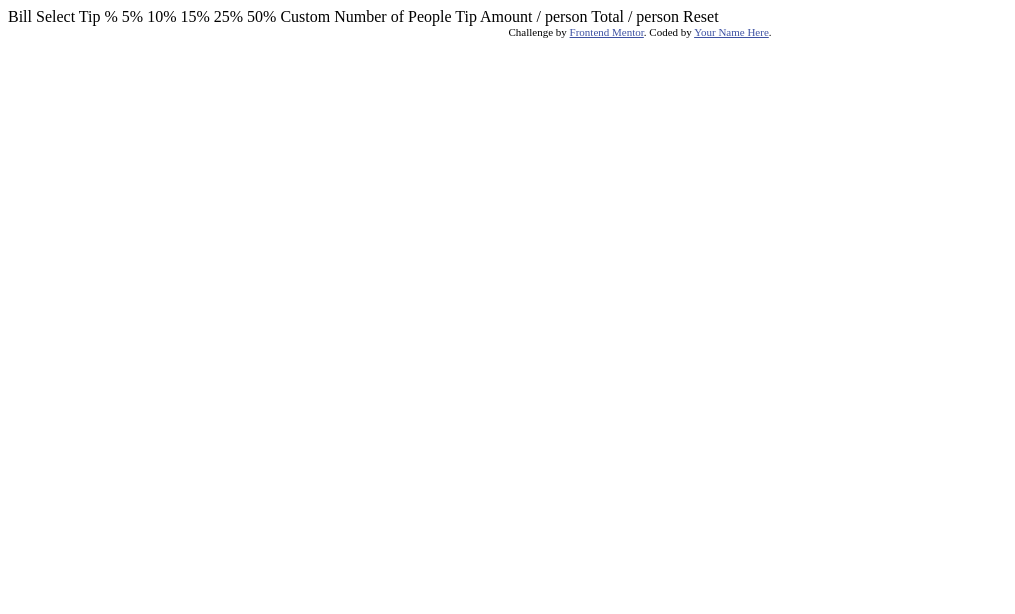
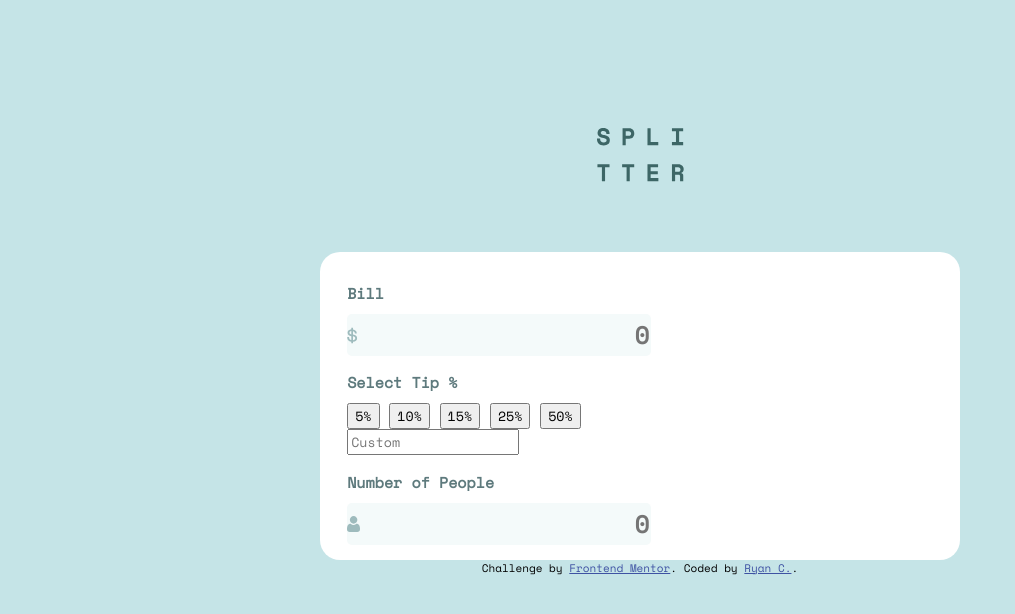
Before and after one commit to ryan-cariaso/tip-calculator-app-main, a plain HTML site: page index.html in a window 1280 px wide. Shown: the whole page, without its empty margins (0-1015 px from the left). Drawn offline with nearby package versions, Linux system fonts and the light colour scheme; files whose address does not match are found by name.

Commit message:
day 1 commit

```diff
--- a/index.html
+++ b/index.html
@@ -3,42 +3,60 @@
 <head>
   <meta charset="UTF-8">
   <meta name="viewport" content="width=device-width, initial-scale=1.0"> <!-- displays site properly based on user's device -->
-
+  <link rel="stylesheet" href="style.css">
+  <script type="text/javascript" defer src="script.js"></script>
+  <link rel="preconnect" href="https://fonts.googleapis.com">
+  <link rel="preconnect" href="https://fonts.gstatic.com" crossorigin>
+  <link href="https://fonts.googleapis.com/css2?family=Space+Mono&display=swap" rel="stylesheet">
   <link rel="icon" type="image/png" sizes="32x32" href="./images/favicon-32x32.png">
 
   <title>Frontend Mentor | Tip calculator app</title>
 
   <!-- Feel free to remove these styles or customise in your own stylesheet 👍 -->
+</head>
+<body>
+  <div class="main">
+
+    <div class="title">
+      <img src="file:///C:/Users/ryanc/OneDrive/Documents/GitHub/tip-calculator-app-main/images/logo.svg">
+    </div>
+
+    <div class="calculator">
+      <div class="row">
+        <div class="column">
+          <form>
+            <label for="bill">Bill</label>
+            <input type="number" id="bill" min="0.01" step="0.01" placeholder="0">
+            <label for="tip%">Select Tip %</label>
+            <input type="button" value="5%">
+            <input type="button" value="10%">
+            <input type="button" value="15%">
+            <input type="button" value="25%">
+            <input type="button" value="50%">
+            <input type="number" id="custom" placeholder="Custom">
+            <label for="numOfPeople">Number of People</label>
+            <input type="number" id="numOfPeople" placeholder="0">
+          </form>
+        </div>
+
+        <div class="column">
+
+
+        </div>
+      </div>
+    </div>
+  </div>
+
+
+</body>
+<footer>
   <style>
     .attribution { font-size: 11px; text-align: center; }
     .attribution a { color: hsl(228, 45%, 44%); }
   </style>
-</head>
-<body>
-
-  Bill
-
-  Select Tip %
-  5%
-  10%
-  15%
-  25%
-  50%
-  Custom
-
-  Number of People
-
-  Tip Amount
-  / person
-
-  Total
-  / person
-
-  Reset
-
   <div class="attribution">
     Challenge by <a href="https://www.frontendmentor.io?ref=challenge" target="_blank">Frontend Mentor</a>.
-    Coded by <a href="#">Your Name Here</a>.
+    Coded by <a href="#">Ryan C.</a>.
   </div>
-</body>
+</footer>
 </html>
--- /dev/null
+++ b/style.css
@@ -0,0 +1,88 @@
+@import url('https://fonts.googleapis.com/css2?family=Space+Mono&display=swap');
+/* font-family: 'Space Mono', monospace; */
+
+* {
+  font-family: 'Space Mono', monospace;
+}
+
+body {
+  margin: 0;
+  background-color:hsl(185, 41%, 84%);
+}
+
+.title {
+  text-align: center;
+  margin-top: 10%;
+  margin-bottom: 5%;
+}
+
+.calculator {
+  background: #fff;
+  padding: 15px;
+  border-radius: 20px;
+  margin-left: 25%;
+  margin-right: 25%;
+}
+
+.row {
+  display: flex;
+}
+
+.column {
+  flex: 50%;
+  margin-left: 2%;
+}
+
+/* hides arrows in text boxes */
+input::-webkit-outer-spin-button,
+input::-webkit-inner-spin-button {
+    -webkit-appearance: none;
+    margin: 0;
+}
+
+label {
+  display: block;
+  position: relative;
+  text-align: left;
+  color: hsl(186, 14%, 43%);
+  font-size: 15px;
+  font-weight: 700;
+  margin-top: 5%;
+  margin-bottom: 10px;
+}
+
+
+#bill {
+  background: url(file:///C:/Users/ryanc/OneDrive/Documents/GitHub/tip-calculator-app-main/images/icon-dollar.svg) no-repeat left center;
+  font-family: 'Space Mono', monospace;
+  color: hsl(183, 100%, 15%);
+  font-weight: 700;
+  font-size: 24px;
+  border-radius: 5px;
+  text-align: right;
+  background-color: hsl(189, 41%, 97%);
+  border: transparent;
+  column-width: auto;
+  height: 40px;
+}
+
+#bill:focus, #numOfPeople:focus {
+  outline: none;
+  border-radius: 5px;
+  transition: 0.3 ease;
+  box-shadow: 0 0 1pt 1.5pt hsl(172, 67%, 45%);
+}
+
+#numOfPeople {
+  background: url(file:///C:/Users/ryanc/OneDrive/Documents/GitHub/tip-calculator-app-main/images/icon-person.svg) no-repeat left center;
+  font-family: 'Space Mono', monospace;
+  color: hsl(183, 100%, 15%);
+  font-weight: 700;
+  font-size: 24px;
+  border-radius: 5px;
+  text-align: right;
+  background-color: hsl(189, 41%, 97%);
+  border: transparent;
+  column-width: auto;
+  height: 40px;
+}
```
Also changed, not shown: script.js (added).
